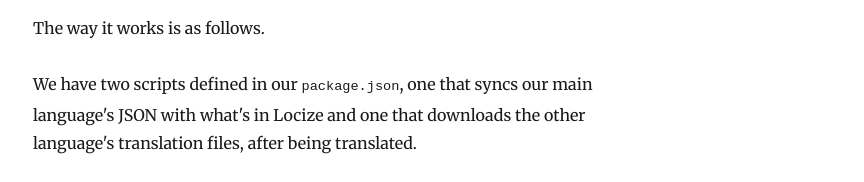
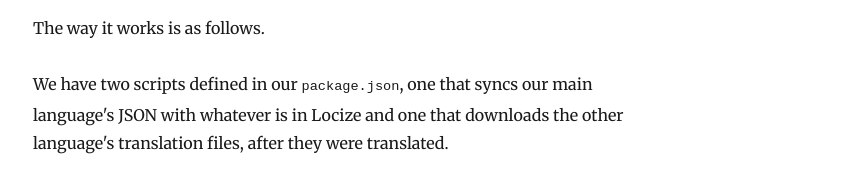
Before and after one commit to dutzi/dutzi.github.io, a Gatsby site: page /utilizing-locize-for-i18n/ in a window 1280 px wide. Shown: the part 2228-2410 px from the top of the page, without its empty margins (292-1156 px from the left). Built offline with nearby package versions, Linux system fonts and the light colour scheme; Gatsby itself is replaced by a stand-in of ours; some packages are replaced by stand-ins of ours.

Commit message:
clean up

````diff
--- a/content/blog/utilizing-locize-for-i18n/index.md
+++ b/content/blog/utilizing-locize-for-i18n/index.md
@@ -59,7 +59,7 @@ I18next is a standard which is adopted by a few translation services, where I wo
 
 The way it works is as follows.
 
-We have two scripts defined in our `package.json`, one that syncs our main language's JSON with what's in Locize and one that downloads the other language's translation files, after being translated.
+We have two scripts defined in our `package.json`, one that syncs our main language's JSON with whatever is in Locize and one that downloads the other language's translation files, after they were translated.
 
 ```json
 "upload-translations": "locize sync --project-id LOCIZE_PROJECT_ID --path src/translations",
````
